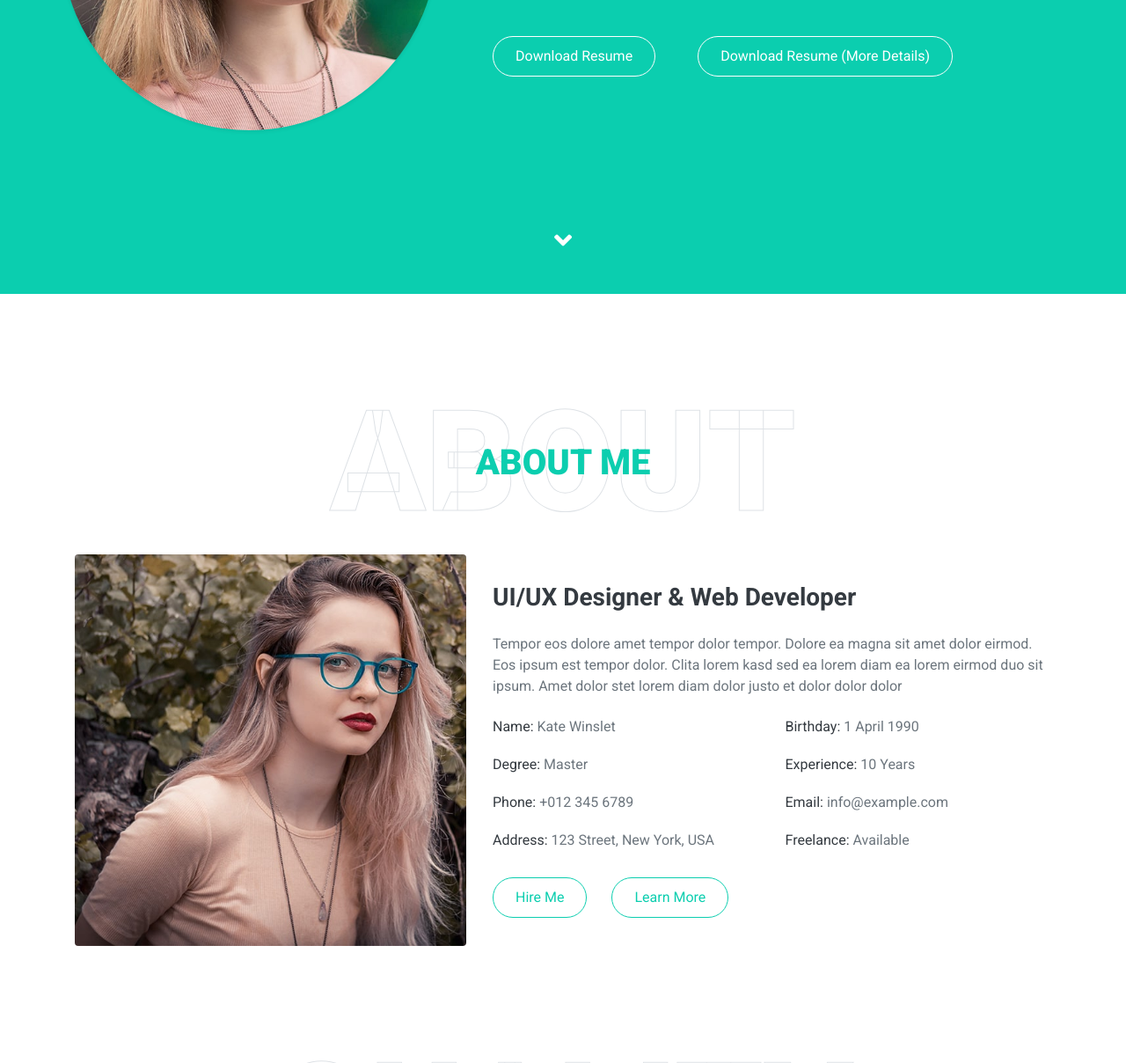
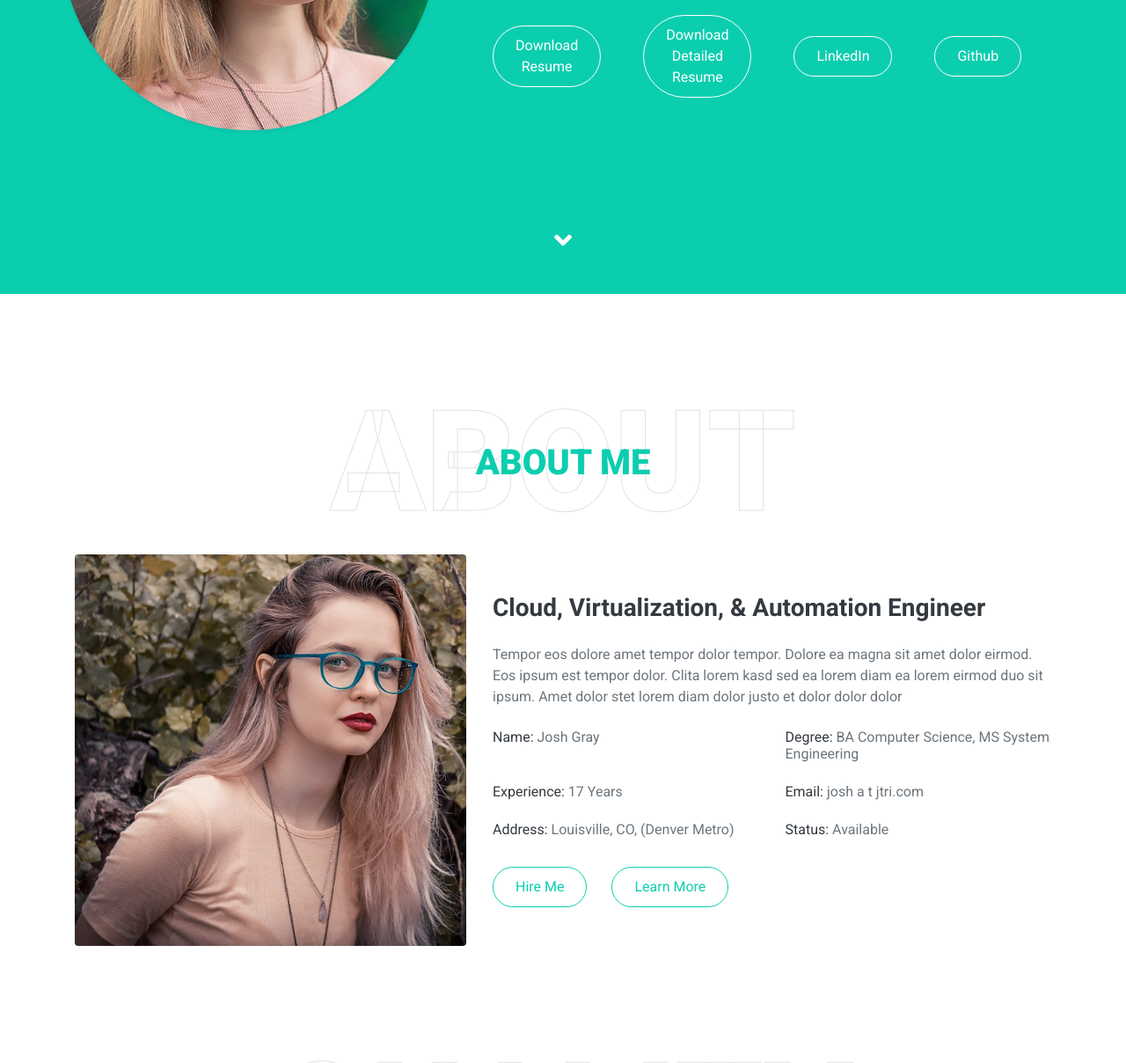
Before and after one commit to jasper9/staticweb_s3-joshsthings, a plain HTML site: page public/index.html in a window 1280 px wide. Shown: the part 466-1674 px from the top of the page at 88% size. Drawn offline with nearby package versions, Linux system fonts and the light colour scheme.

Commit message:
Update index.html

```diff
--- a/public/index.html
+++ b/public/index.html
@@ -81,12 +81,14 @@
                 </div>
                 <div class="col-lg-7 text-center text-lg-left">
                     <h3 class="text-white font-weight-normal mb-3">I'm</h3>
-                    <h1 class="display-3 text-uppercase text-primary mb-2" style="-webkit-text-stroke: 2px #ffffff;">Kate Winslet</h1>
+                    <h1 class="display-3 text-uppercase text-primary mb-2" style="-webkit-text-stroke: 2px #ffffff;">Josh Gray</h1>
                     <h1 class="typed-text-output d-inline font-weight-lighter text-white"></h1>
-                    <div class="typed-text d-none">Web Designer, Web Developer, Front End Developer, Apps Designer, Apps Developer</div>
+                    <div class="typed-text d-none">System Administrator, Cloud Architect, SRE, Automation, Virtualization</div>
                     <div class="d-flex align-items-center justify-content-center justify-content-lg-start pt-5">
                         <a href="resume_current.pdf" class="btn btn-outline-light mr-5">Download Resume</a>
-                        <a href="resume_current_details.pdf" class="btn btn-outline-light mr-5">Download Resume (More Details)</a>
+                        <a href="resume_current_details.pdf" class="btn btn-outline-light mr-5">Download Detailed Resume</a>
+                        <a href="resume_current_details.pdf" class="btn btn-outline-light mr-5">LinkedIn</a>
+                        <a href="resume_current_details.pdf" class="btn btn-outline-light mr-5">Github</a>
                     </div>
                 </div>
             </div>
@@ -107,17 +109,15 @@
                     <img class="img-fluid rounded w-100" src="img/about.jpg" alt="">
                 </div>
                 <div class="col-lg-7">
-                    <h3 class="mb-4">UI/UX Designer & Web Developer</h3>
+                    <h3 class="mb-4">Cloud, Virtualization, & Automation Engineer</h3>
                     <p>Tempor eos dolore amet tempor dolor tempor. Dolore ea magna sit amet dolor eirmod. Eos ipsum est tempor dolor. Clita lorem kasd sed ea lorem diam ea lorem eirmod duo sit ipsum. Amet dolor stet lorem diam dolor justo et dolor dolor dolor</p>
                     <div class="row mb-3">
-                        <div class="col-sm-6 py-2"><h6>Name: <span class="text-secondary">Kate Winslet</span></h6></div>
-                        <div class="col-sm-6 py-2"><h6>Birthday: <span class="text-secondary">1 April 1990</span></h6></div>
-                        <div class="col-sm-6 py-2"><h6>Degree: <span class="text-secondary">Master</span></h6></div>
-                        <div class="col-sm-6 py-2"><h6>Experience: <span class="text-secondary">10 Years</span></h6></div>
-                        <div class="col-sm-6 py-2"><h6>Phone: <span class="text-secondary">+012 345 6789</span></h6></div>
-                        <div class="col-sm-6 py-2"><h6>Email: <span class="text-secondary">info@example.com</span></h6></div>
-                        <div class="col-sm-6 py-2"><h6>Address: <span class="text-secondary">123 Street, New York, USA</span></h6></div>
-                        <div class="col-sm-6 py-2"><h6>Freelance: <span class="text-secondary">Available</span></h6></div>
+                        <div class="col-sm-6 py-2"><h6>Name: <span class="text-secondary">Josh Gray</span></h6></div>
+                        <div class="col-sm-6 py-2"><h6>Degree: <span class="text-secondary">BA Computer Science, MS System Engineering</span></h6></div>
+                        <div class="col-sm-6 py-2"><h6>Experience: <span class="text-secondary">17 Years</span></h6></div>
+                        <div class="col-sm-6 py-2"><h6>Email: <span class="text-secondary">josh a t jtri.com</span></h6></div>
+                        <div class="col-sm-6 py-2"><h6>Address: <span class="text-secondary">Louisville, CO, (Denver Metro)</span></h6></div>
+                        <div class="col-sm-6 py-2"><h6>Status: <span class="text-secondary">Available</span></h6></div>
                     </div>
                     <a href="" class="btn btn-outline-primary mr-4">Hire Me</a>
                     <a href="" class="btn btn-outline-primary">Learn More</a>
```
